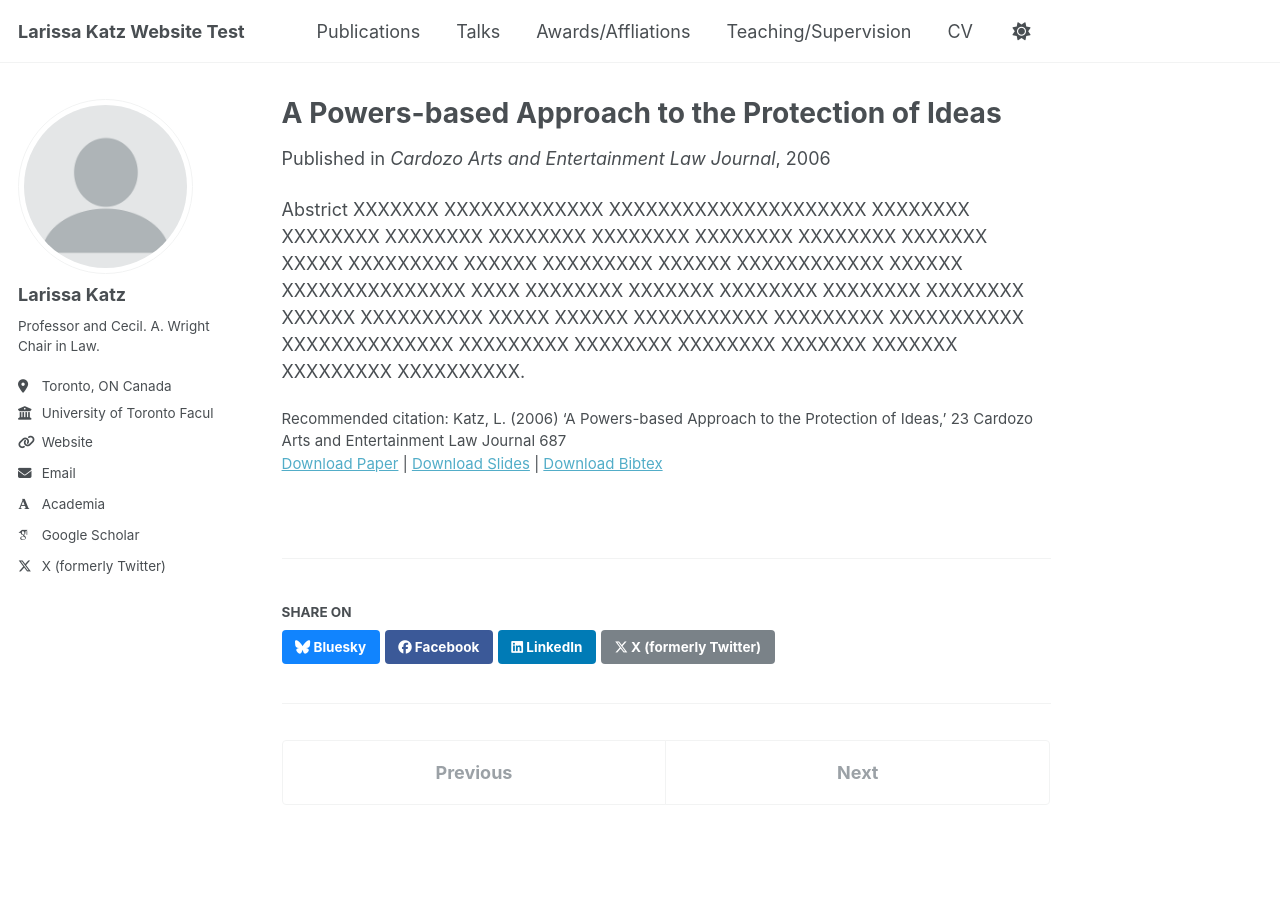
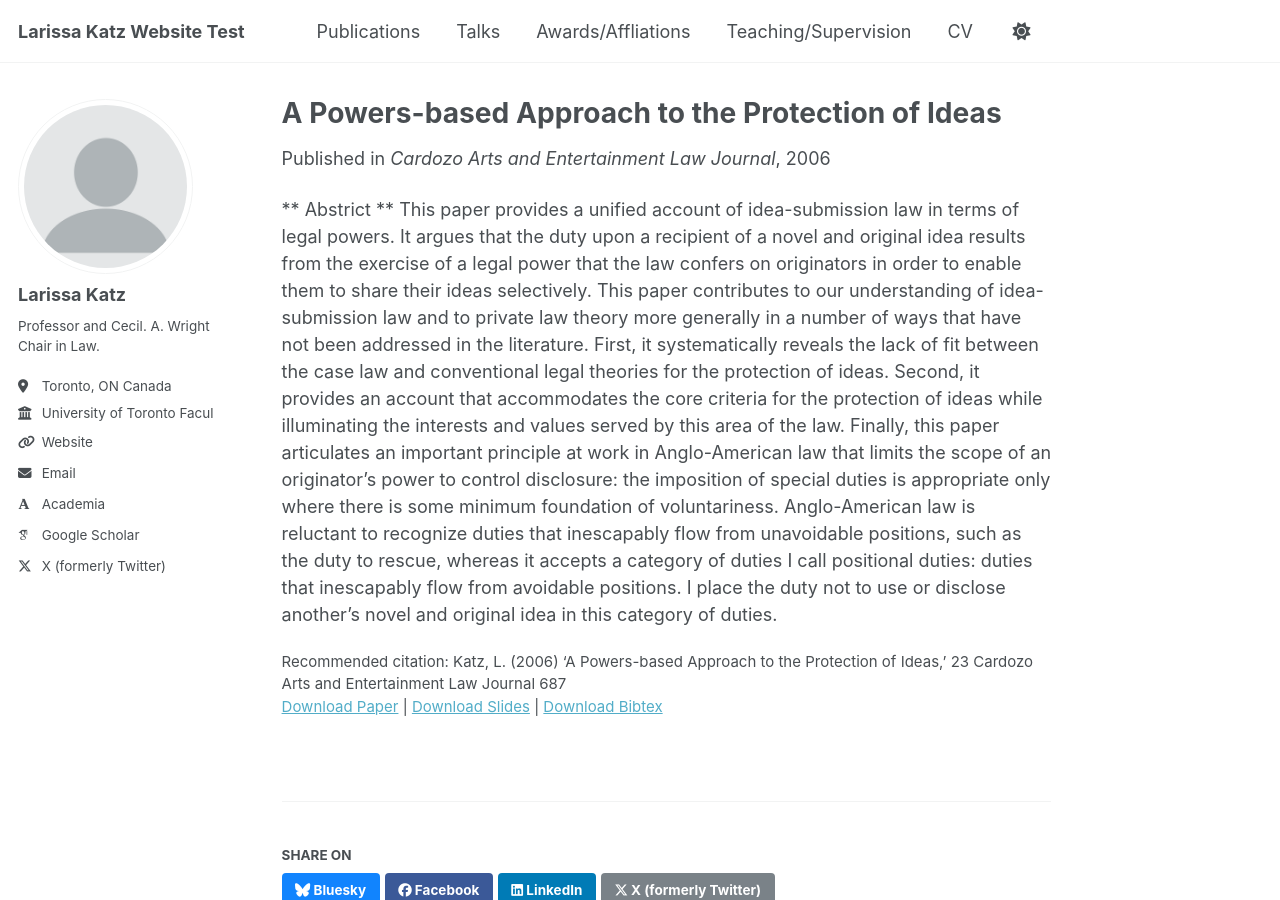
Before and after one commit to TinyMagician/LKWebsiteProject.github.io, a Jekyll site: the page built from _publications/2006-01-01-a-power.md, in a window 1280 px wide and 900 px high. Built offline with Jekyll 4.4.1, drawn with Linux system fonts in a browser that asks for light colours; some web fonts are replaced; a script that is not in the unit is left out.

Commit message:
Update abstract and excerpt for idea-submission law paper
Replaces placeholder text in the excerpt and abstract with a detailed summary of the paper's argument and contributions regarding legal powers in idea-submission law. Improves clarity and provides a more informative overview for readers.

```diff
--- a/_publications/2006-01-01-a-power.md
+++ b/_publications/2006-01-01-a-power.md
@@ -3,7 +3,7 @@ title: "A Powers-based Approach to the Protection of Ideas"
 collection: publications
 category: manuscripts
 permalink: /publication/2006-01-01-a-power
-excerpt: 'This is a short descriptions of the paper: XXXXXX XXXXXXXX XXXXXXXXXXX XXXXX XXXXXXX XXXXXXXXXXXXX XXXXXX XXXXXXXX XXXXXXXXX XXXXXXXXX XXXXXXXX XXXXXXXXX.'
+excerpt: 'This paper provides a unified account of idea-submission law in terms of legal powers. It argues that the duty upon a recipient of a novel and original idea results from the exercise of a legal power that the law confers on originators in order to ...'
 date: 2006-01-01
 venue: 'Cardozo Arts and Entertainment Law Journal'
 slidesurl: ''
@@ -11,4 +11,5 @@ paperurl: ''
 bibtexurl: ''
 citation: 'Katz, L. (2006) ‘A Powers-based Approach to the Protection of Ideas,’ 23 Cardozo Arts and Entertainment Law Journal 687'
 ---
-Abstrict XXXXXXX XXXXXXXXXXXXX XXXXXXXXXXXXXXXXXXXXX XXXXXXXX XXXXXXXX XXXXXXXX XXXXXXXX XXXXXXXX XXXXXXXX XXXXXXXX XXXXXXX XXXXX XXXXXXXXX XXXXXX XXXXXXXXX XXXXXX XXXXXXXXXXXX XXXXXX XXXXXXXXXXXXXXX XXXX XXXXXXXX XXXXXXX XXXXXXXX XXXXXXXX XXXXXXXX XXXXXX XXXXXXXXXX XXXXX XXXXXX XXXXXXXXXXX XXXXXXXXX XXXXXXXXXXX XXXXXXXXXXXXXX XXXXXXXXX XXXXXXXX XXXXXXXX XXXXXXX XXXXXXX XXXXXXXXX XXXXXXXXXX.
+** Abstrict **
+This paper provides a unified account of idea-submission law in terms of legal powers. It argues that the duty upon a recipient of a novel and original idea results from the exercise of a legal power that the law confers on originators in order to enable them to share their ideas selectively. This paper contributes to our understanding of idea-submission law and to private law theory more generally in a number of ways that have not been addressed in the literature. First, it systematically reveals the lack of fit between the case law and conventional legal theories for the protection of ideas. Second, it provides an account that accommodates the core criteria for the protection of ideas while illuminating the interests and values served by this area of the law. Finally, this paper articulates an important principle at work in Anglo-American law that limits the scope of an originator's power to control disclosure: the imposition of special duties is appropriate only where there is some minimum foundation of voluntariness. Anglo-American law is reluctant to recognize duties that inescapably flow from unavoidable positions, such as the duty to rescue, whereas it accepts a category of duties I call positional duties: duties that inescapably flow from avoidable positions. I place the duty not to use or disclose another's novel and original idea in this category of duties.
```
